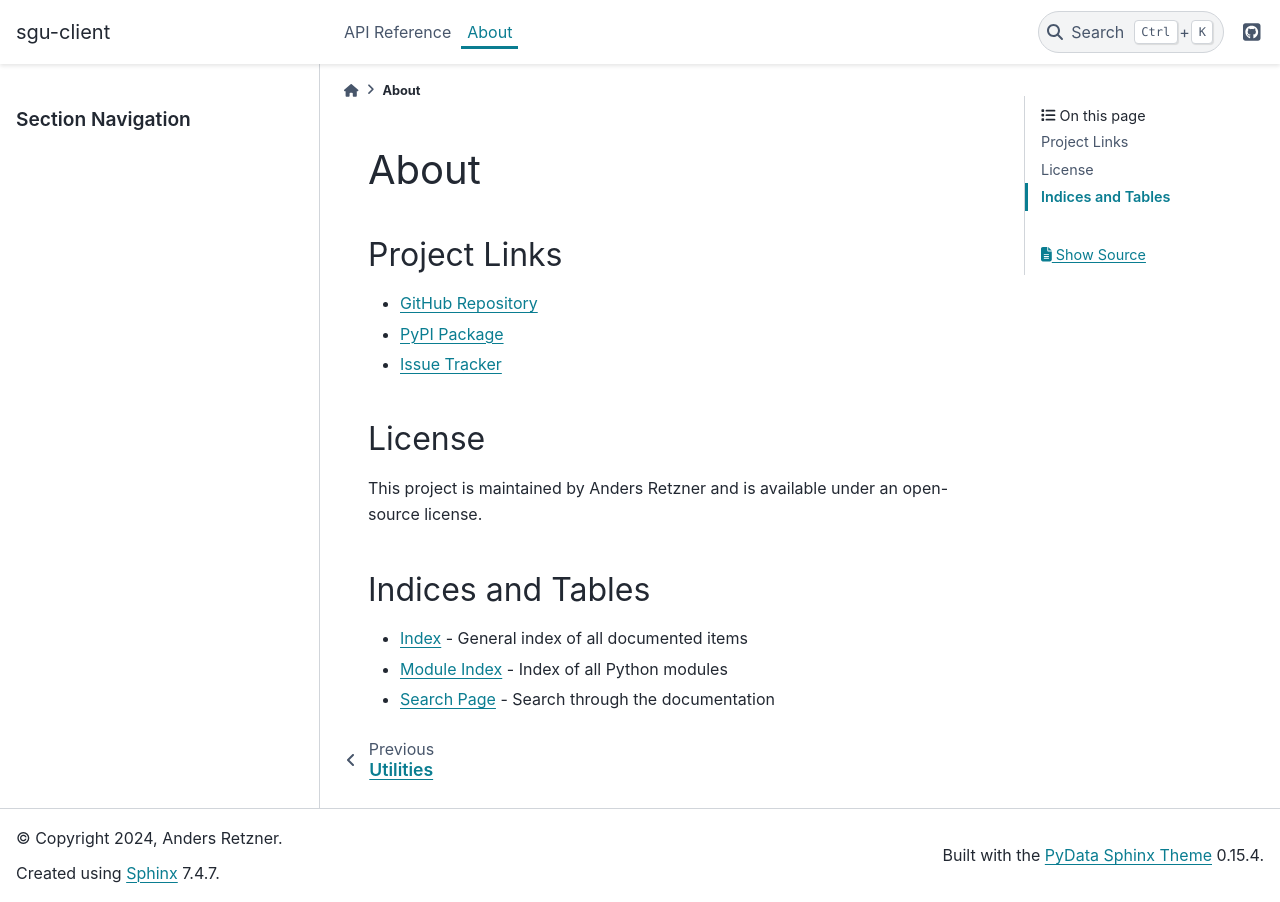
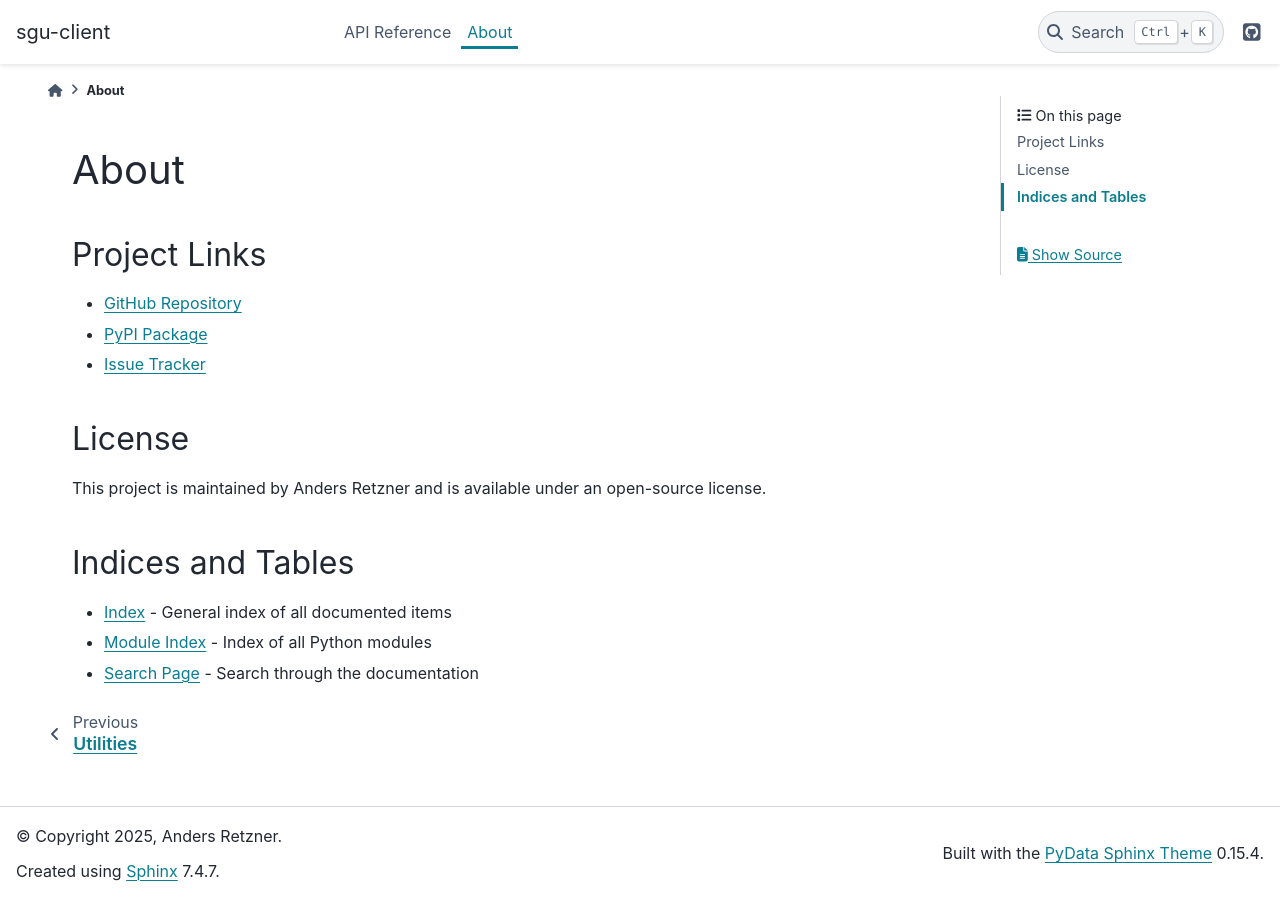
Before and after one commit to officialankan/sgu-client, a Sphinx documentation site: the page built from docs/source/about.rst, in a window 1280 px wide. Built offline with Sphinx 7.4.7 and the PyData theme 0.15.4, drawn with Linux system fonts in a browser that asks for light colours.

Commit message:
docs: use dynamic copyright year with datetime
Update copyright to automatically use the current year instead of
hardcoded 2024, eliminating the need for annual manual updates.

🤖 Generated with [Claude Code](https://claude.com/claude-code)

Co-Authored-By: Claude Sonnet 4.5 <noreply@anthropic.com>

```diff
--- a/docs/source/conf.py
+++ b/docs/source/conf.py
@@ -5,6 +5,7 @@
 
 import os
 import sys
+from datetime import datetime
 
 # Add the project root to sys.path for importing the package
 sys.path.insert(0, os.path.abspath("../../src"))
@@ -13,7 +14,7 @@ sys.path.insert(0, os.path.abspath("../../src"))
 # https://www.sphinx-doc.org/en/master/usage/configuration.html#project-information
 
 project = "sgu-client"
-copyright = "2024, Anders Retzner"
+copyright = f"{datetime.now().year}, Anders Retzner"
 author = "Anders Retzner"
 release = "0.4.1"
 
@@ -53,6 +54,11 @@ html_theme_options = {
     "primary_sidebar_end": [],
 }
 
+# Configure which pages should not show sidebars
+html_sidebars = {
+    "about": [],  # No sidebars on the about page
+}
+
 # -- Extension configuration -------------------------------------------------
 
 # Napoleon settings for Google and NumPy style docstrings
```
